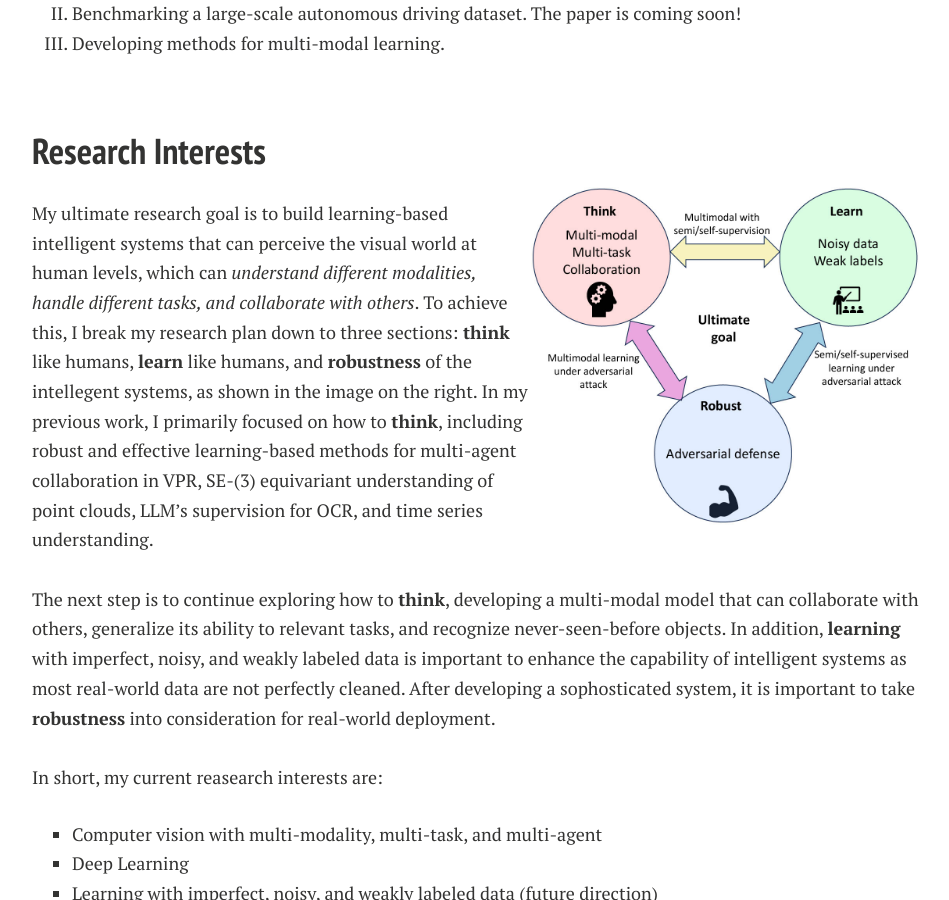
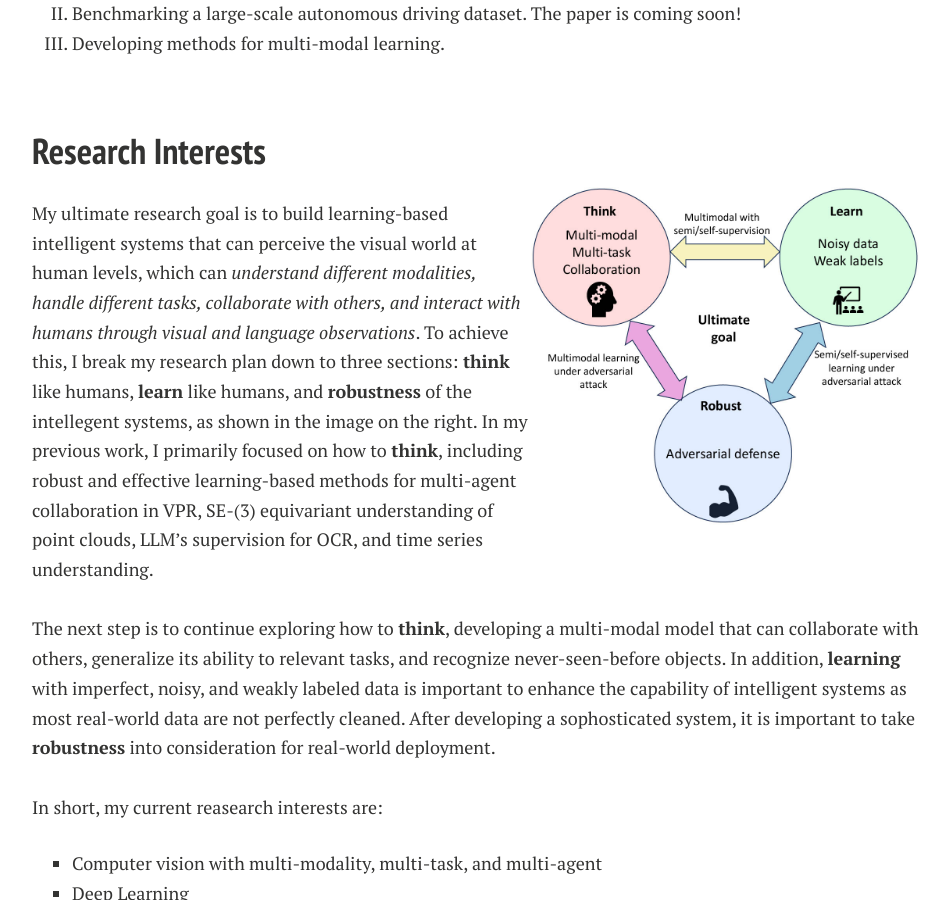
Before and after one commit to ZonglinL/ZonglinL.github.io, a Jekyll site: the page built from index.md, in a window 1280 px wide and 900 px high, scrolled down 642 px. Shown: the whole window, without its empty margins (288-1237 px from the left). Built offline with Jekyll 4.4.1, drawn with Linux system fonts in a browser that asks for light colours; nearby versions of some CDN libraries; comment, search, counter and statistics services are not loaded; a style sheet for code colours, icons or effects is not loaded; our own code applies the rules of GitHub Pages for plain Markdown files.

Commit message:
Update index.md

```diff
--- a/index.md
+++ b/index.md
@@ -29,7 +29,7 @@ I am currently working on three projects:
 <img src="./images/Web.jpg" alt="research" width="400" align="right" />
 
 <br>
-My ultimate research goal is to build learning-based intelligent systems that can perceive the visual world at human levels, which can *understand different modalities, handle different tasks, and collaborate with others*. To achieve this, I break my research plan down to three sections: **think** like humans, **learn** like humans, and **robustness** of the intellegent systems, as shown in the image on the right. In my previous work, I primarily focused on how to **think**, including robust and effective learning-based methods for multi-agent collaboration in VPR, SE-(3) equivariant understanding of point clouds, LLM's supervision for OCR, and time series understanding.
+My ultimate research goal is to build learning-based intelligent systems that can perceive the visual world at human levels, which can *understand different modalities, handle different tasks, collaborate with others, and interact with humans through visual and language observations*. To achieve this, I break my research plan down to three sections: **think** like humans, **learn** like humans, and **robustness** of the intellegent systems, as shown in the image on the right. In my previous work, I primarily focused on how to **think**, including robust and effective learning-based methods for multi-agent collaboration in VPR, SE-(3) equivariant understanding of point clouds, LLM's supervision for OCR, and time series understanding.
 
 <br>
 The next step is to continue exploring how to **think**, developing a multi-modal model that can collaborate with others, generalize its ability to relevant tasks, and recognize never-seen-before objects. In addition, **learning** with imperfect, noisy, and weakly labeled data is important to enhance the capability of intelligent systems as most real-world data are not perfectly cleaned. After developing a sophosticated system, it is important to take **robustness** into consideration for real-world deployment.
```
